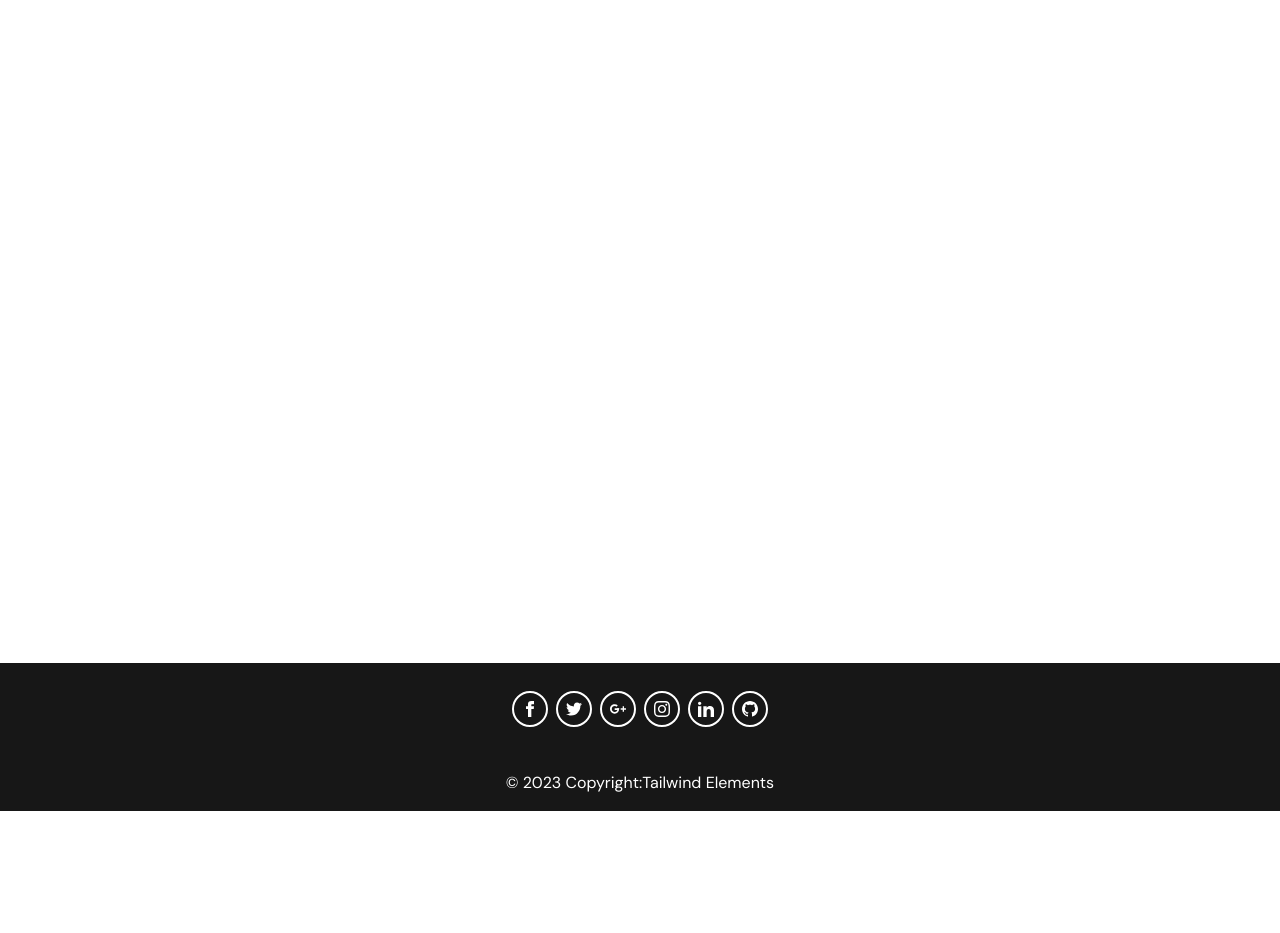
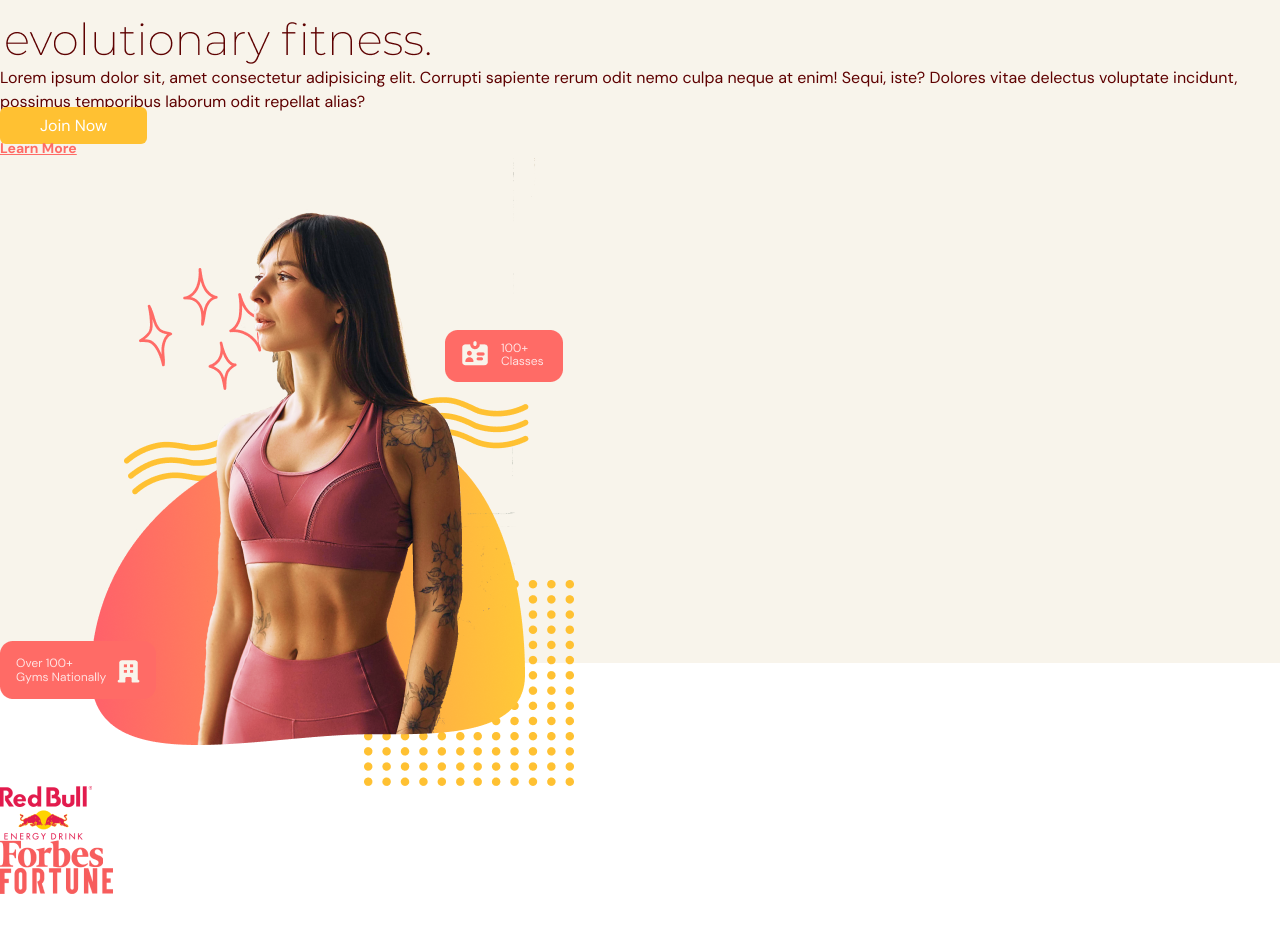
Before and after one commit to AyrtonCR/health-tracker-app, a React (Vite) app in the folder health-application/: page / in a window 1280 px wide. Shown: the part 137-1070 px from the top of the page. Before the commit the page ends 948 px from the top, so only its background shows below. Built offline with nearby package versions, Linux system fonts and the light colour scheme.

Commit message:
working on adding header and a main content section

```diff
--- a/health-application/src/App.tsx
+++ b/health-application/src/App.tsx
@@ -4,6 +4,7 @@
 import Footer from "./components/footer";
 import { useEffect, useState } from "react";
 import SelectedPage from "@/shared/types";
+import Home from "@/scenes/home";
 
 function App() {
   const [selectedPage, setSelectedPage] = useState<SelectedPage>(
@@ -29,6 +30,7 @@
         selectedPage={selectedPage}
         setSelectedPage={setSelectedPage}
       />
+      <Home setSelectedPage={setSelectedPage} />
       <div className="app bg-gray20"></div>
       <Footer />
     </>
--- /dev/null
+++ b/health-application/src/scenes/home/index.tsx
@@ -0,0 +1,78 @@
+import React from "react";
+import useMediaQuery from "@/hooks/useMediaQuery";
+import ActionButton from "@/shared/ActionButton";
+import HomePageText from "@/assets/HomePageText.png";
+import HomePageGraphic from "@/assets/HomePageGraphic.png";
+import SponsorRedbull from "@/assets/SponsorRedBull.png";
+import SponsorForbes from "@/assets/SponsorForbes.png";
+import SponsorFortune from "@/assets/SponsorFortune.png";
+import AnchorLink from "react-anchor-link-smooth-scroll";
+import SelectedPage from "@/shared/types";
+
+type Props = {
+  setSelectedPage: (value: SelectedPage) => void;
+};
+
+function Home({ setSelectedPage }: Props) {
+  const isAboveMediumScreens = useMediaQuery("(min-width:1060px)");
+
+  return (
+    <section
+      id="home"
+      className="gap-16 bg-gray-20 pb-10 pt-10 md:h-full md:pb-0"
+    >
+      {/* Image and Main Headxer */}
+      <div>
+        {/* Main Header */}
+        <div>
+          {/* Headings */}
+          <div>
+            <div>
+              <div>
+                <img alt="home-page-text" src={HomePageText} />
+              </div>
+            </div>
+            <p>
+              Lorem ipsum dolor sit, amet consectetur adipisicing elit. Corrupti
+              sapiente rerum odit nemo culpa neque at enim! Sequi, iste? Dolores
+              vitae delectus voluptate incidunt, possimus temporibus laborum
+              odit repellat alias?
+            </p>
+          </div>
+          {/* Actions */}
+          <div>
+            <ActionButton setSelectedPage={setSelectedPage}>
+              Join Now
+            </ActionButton>
+            <AnchorLink
+              className="text-sm font-bold text-primary-500 underline hover:text-secondary-500"
+              onClick={() => setSelectedPage(SelectedPage.ContactUs)}
+              href={`#${SelectedPage.ContactUs}`}
+            >
+              <p>Learn More</p>
+            </AnchorLink>
+          </div>
+        </div>
+        {/* Image */}
+        <div>
+          <img alt="home-page-graphic" src={HomePageGraphic}></img>
+        </div>
+      </div>
+      {/* Sponsors */}
+
+      {isAboveMediumScreens && (
+        <div>
+          <div>
+            <div>
+              <img alt="redbull-sponsor" src={SponsorRedbull}></img>
+              <img alt="forbes-sponsor" src={SponsorForbes}></img>
+              <img alt="fortune-sponsor" src={SponsorFortune}></img>
+            </div>
+          </div>
+        </div>
+      )}
+    </section>
+  );
+}
+
+export default Home;
```
